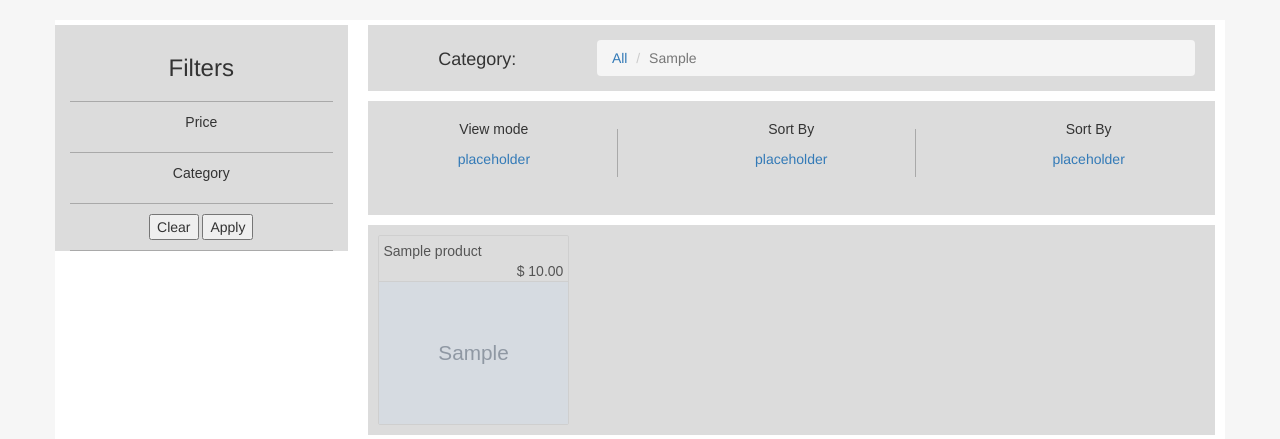
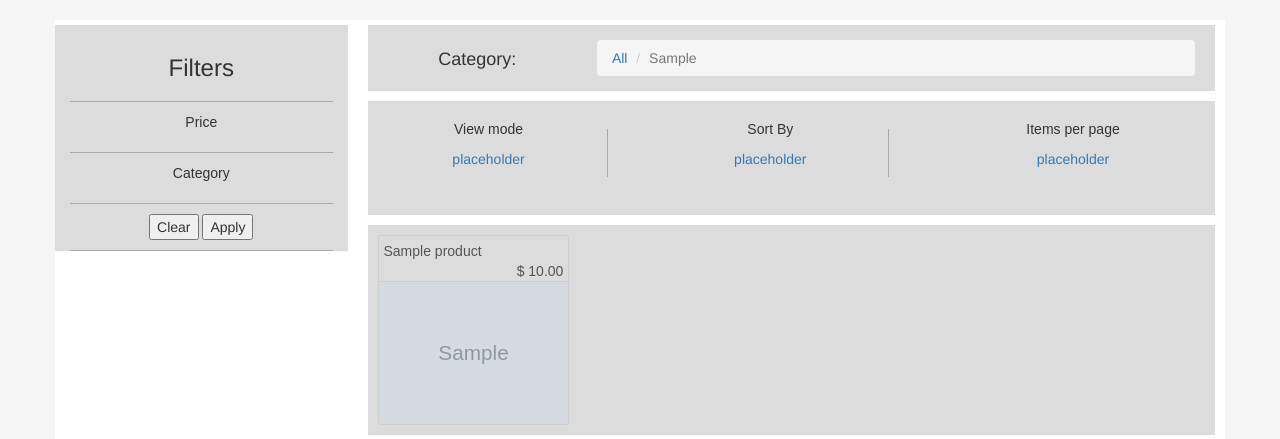
Before and after one commit to unexceptable/swen303_group04, a Django app: a page that uses MarketPlace/web_shop/templates/category_view.html in a window 1280 px wide. Shown: the part 66-505 px from the top of the page. Run offline with Django 3.2, Linux system fonts and the light colour scheme; tables that the repository leaves empty hold one stand-in row (values such as "Sample post"); grey boxes marked "Sample" are stand-in pictures; some libraries are stand-ins or nearby versions.

Commit message:
minor css change

```diff
--- a/MarketPlace/web_shop/templates/category_view.html
+++ b/MarketPlace/web_shop/templates/category_view.html
@@ -83,7 +83,7 @@
         <li>
           <div class="section">
             <div class="section_title">
-              <p>Sort By</p>
+              <p>Items per page</p>
             </div>
             <div class="section_body">
               <a href="/">placeholder</a>
```
